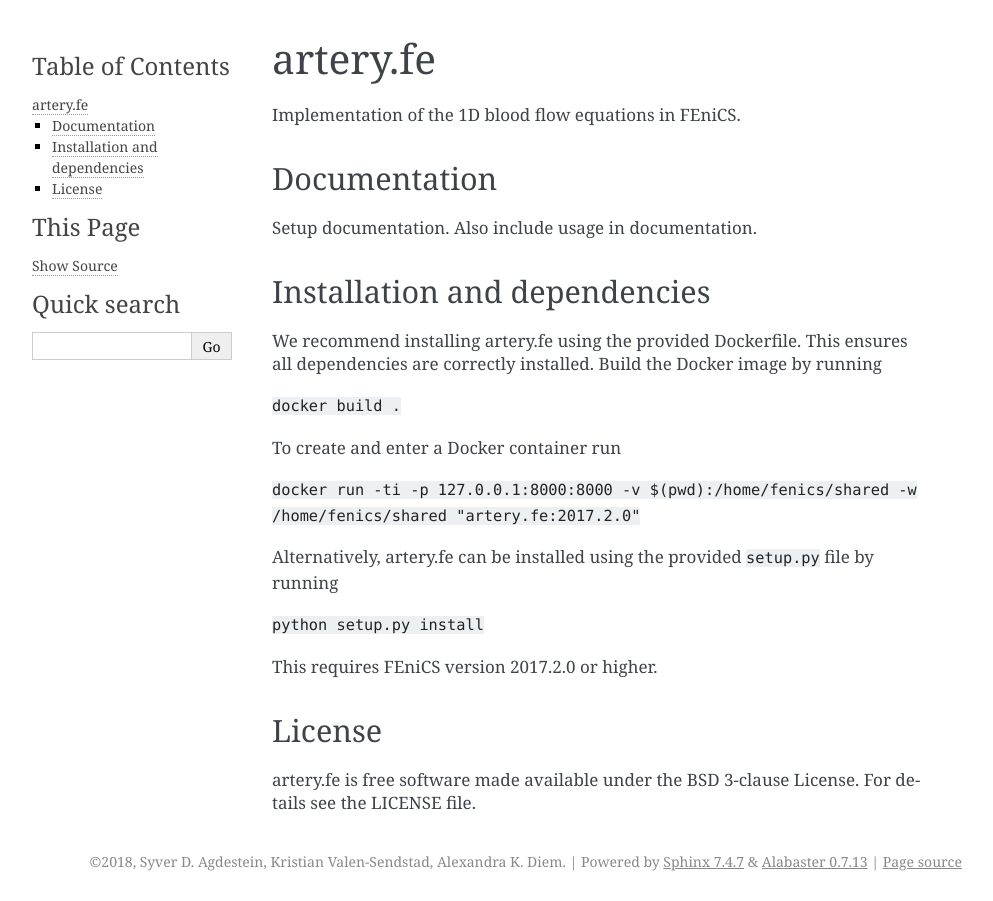
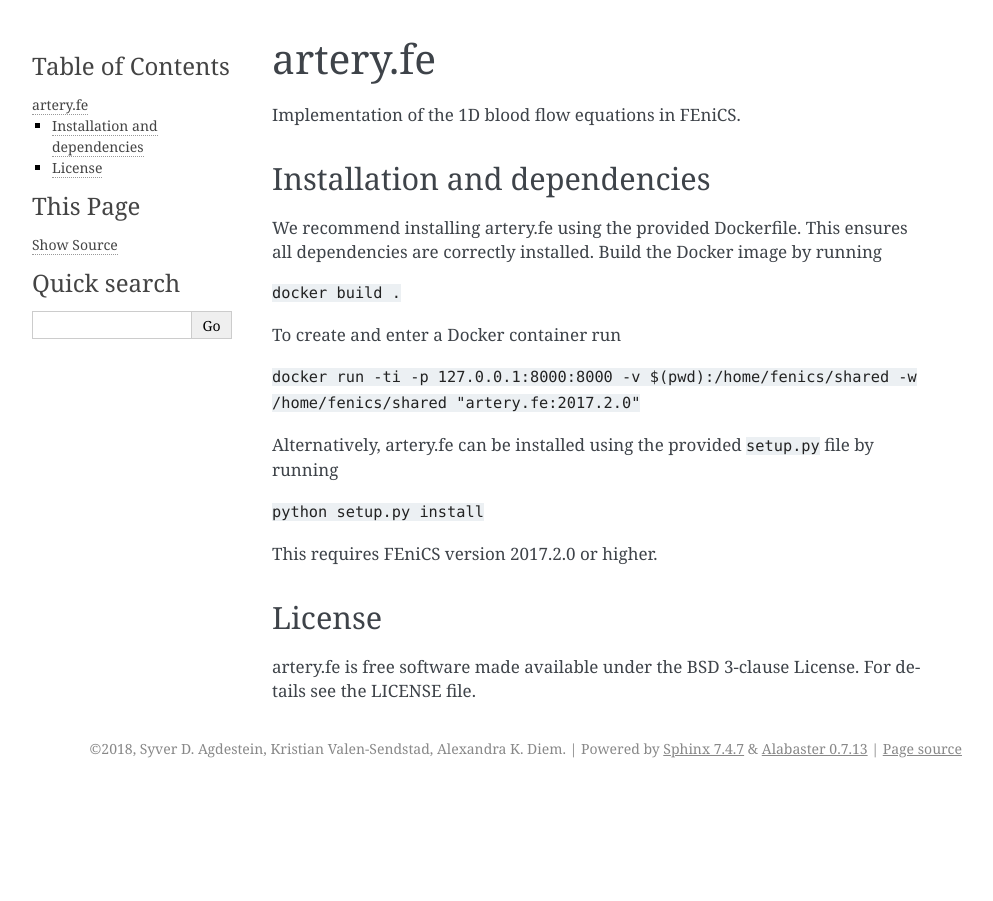
Before and after one commit to KVSlab/bloodflow, a Sphinx documentation site: the page built from docs/source/README.rst, in a window 1280 px wide. Shown: the whole page, without its empty margins (148-1141 px from the left). Built offline with Sphinx 7.4.7, drawn with Linux system fonts in a browser that asks for light colours.

Commit message:
updated README.rst

```diff
--- a/docs/source/README.rst
+++ b/docs/source/README.rst
@@ -2,11 +2,6 @@ artery.fe
 =========
 
 Implementation of the 1D blood flow equations in FEniCS.
-
-Documentation
--------------
-
-Setup documentation. Also include usage in documentation.
 
 Installation and dependencies
 -----------------------------
```
